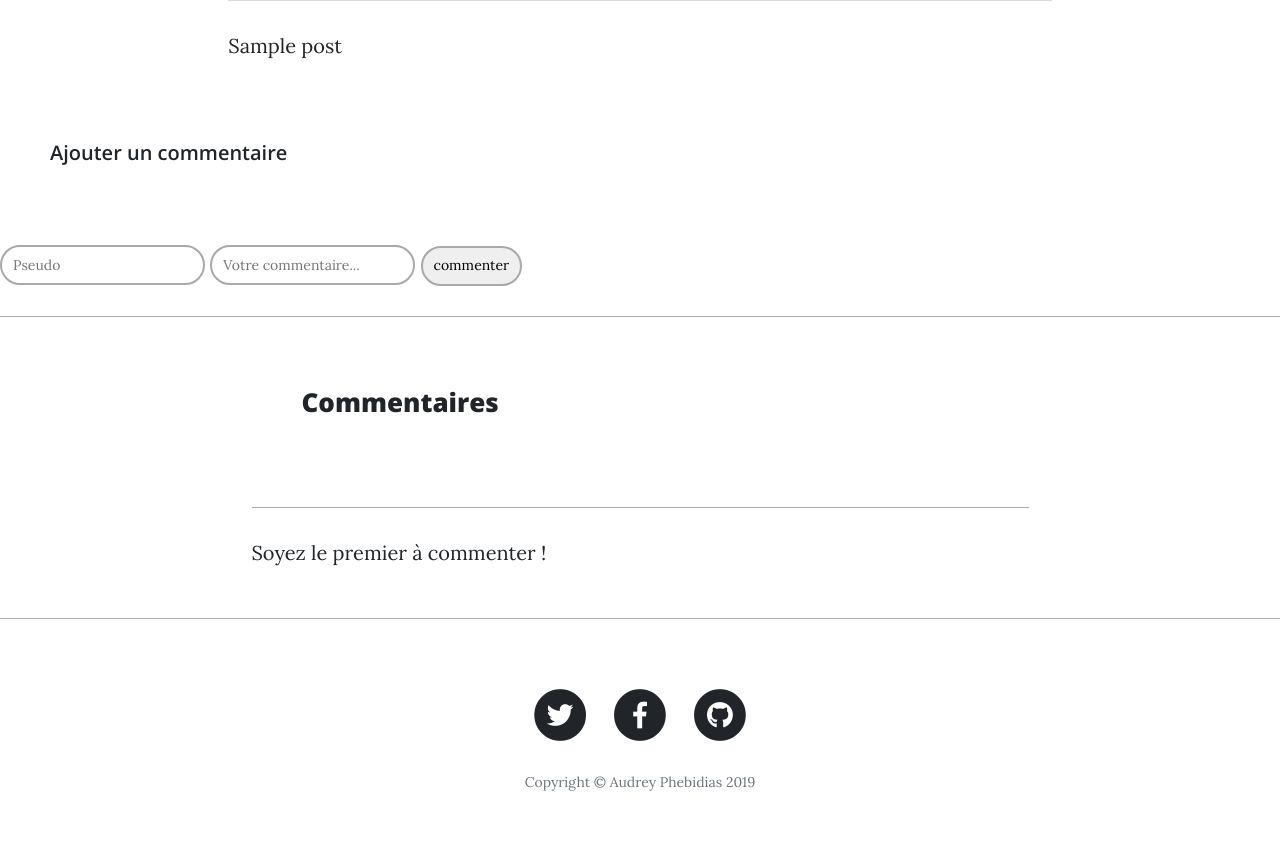
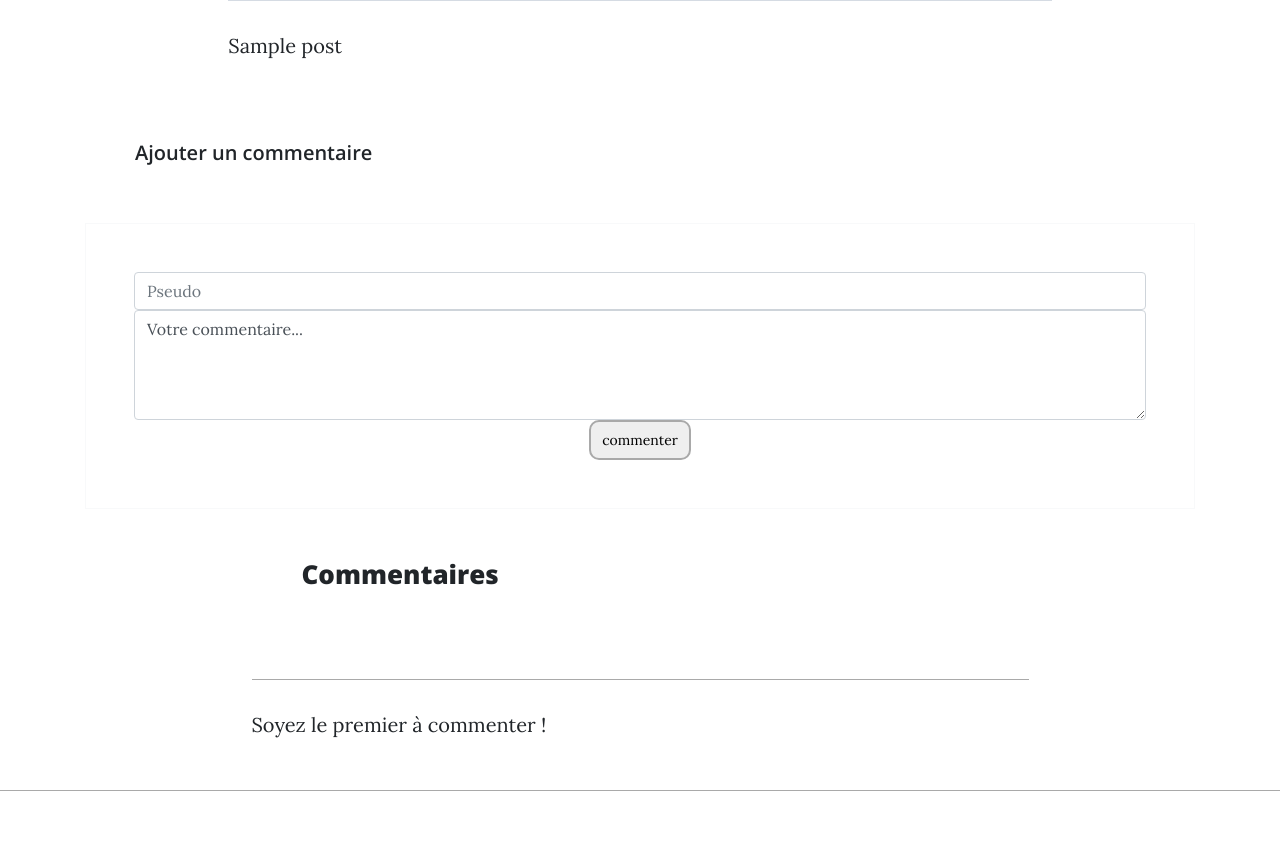
Before and after one commit to cocoa-wafer/p4, a PHP site: template src/View/Post/postview.twig in a window 1280 px wide. Shown: the part 1536-2395 px from the top of the page. Before the commit the page ends 2327 px from the top, so only its background shows below. Run offline with PHP 8.4, Linux system fonts and the light colour scheme; the template is opened without the code that fills it: most values are stand-ins (such as "Sample title", 1, 10 or a date in 2020); grey boxes marked "Sample" are stand-in pictures; some libraries are stand-ins or nearby versions.

Commit message:
modifs soutenance
modif du formulaire
enlever les references à l'arborescence
ne pas échapper les posts
gestion du message pour signalement / ajout commentaire

```diff
--- a/index.php
+++ b/index.php
@@ -42,7 +42,7 @@ switch ($cible) {
     //add comment en bdd et affiche
     case 'comment' :
         if (isset($_POST['author'])) {
-            $comment->addComment($_POST['author'], $_POST['comment'], $_GET['id'], $_GET['arborescence'], $_GET['comment_parent']);
+            $comment->addComment($_POST['author'], $_POST['comment'], $_GET['id']);
         }
         break;
     // commentaire accepté
--- a/public/css/clean-blog.css
+++ b/public/css/clean-blog.css
@@ -418,13 +418,14 @@ footer .copyright {
 
 /*ajout css*/
 
-input {
+.envoyer  {
   border: 2px solid darkgrey;
-  border-radius: 40px;
+  border-radius: 10px;
   height: 40px;
   padding: 0 11px;
   font-size: 14px;
 }
+
 
 hr {
   margin-top: 20px;
--- a/src/Controller/PostController.php
+++ b/src/Controller/PostController.php
@@ -47,6 +47,11 @@ class  PostController extends Controller {
   }
 
     public function getPost($id) {
+      if ($_SESSION['message_affiche']) {
+        unset($_SESSION['message']);
+        $_SESSION['message_affiche'] = 0;
+      }
+
       return $this->twig->render('Post/postview.twig',
         array(
             'post' =>  $this->postManager->getPost($id),
--- a/src/Model/Manager/CommentManager.php
+++ b/src/Model/Manager/CommentManager.php
@@ -9,12 +9,10 @@ class CommentManager extends Manager {
   public function createComment($comment) {
     $array =(array('post_id' => $comment->getPostId(),
                    'author'=>$comment->getAuthor(),
-                   'comment' => $comment->getComment(),
-                   'arborescence' => $comment->getArborescence(),
-                   'comment_parent' => $comment->getCommentParent()
+                   'comment' => $comment->getComment()
                   ));
 
-    return $this->insert('INSERT INTO comments(post_id, author,comment,comment_date,arborescence,comment_parent) VALUES(:post_id,:author,:comment,NOW(),:arborescence,:comment_parent)',$array);
+    return $this->insert('INSERT INTO comments(post_id, author,comment,comment_date) VALUES(:post_id,:author,:comment,NOW())',$array);
   }
 
   public function deleteComment($id) {
--- a/src/View/Admin/accueil.twig
+++ b/src/View/Admin/accueil.twig
@@ -16,7 +16,7 @@ Un billet pour l'Alaska
               {{accueil[0].title}}
             </p>
             <p class="post-subtitle">
-              {{accueil[0].post|length > 50 ? accueil[0].post|striptags|slice(0, 50) ~ '...' :accueil[0].post}}
+              {{accueil[0].post|truncate(50)|raw}}
             </p>
           </a>
           <p class="post-meta">Posté par {{accueil[0].author}}, le {{ accueil[0].post_date|date("m/d/Y") }}</p>
@@ -31,7 +31,7 @@ Un billet pour l'Alaska
               {{accueil[1].title}}
             </p>
             <p class="post-subtitle">
-              {{accueil[1].post|length > 50 ? accueil[1].post|striptags|slice(0, 50) ~ '...' :accueil[1].post}}
+              {{accueil[1].post|truncate(50)|raw}}
             </p>
           </a>
           <p class="post-meta">Posté par {{accueil[1].author}}, le {{ accueil[1].post_date|date("m/d/Y") }}</p>
--- a/src/View/Comment/commentaires.twig
+++ b/src/View/Comment/commentaires.twig
@@ -7,12 +7,11 @@
 				<ul class="comments">
                 {% for comment in comments %}
 				<li class="clearfix">
-				  <div class="post-comments {{comment.arborescence}}">
+				  <div class="post-comments">
 				      <p class="meta">{{comment.comment_date}} {{comment.author}} a dit le {{ comment.comment_date|date("m/d/Y") }}: <i class="pull-right"><a href="?cible=signaler&id={{post.id}}&comment={{comment.id}}"><small>Signaler ce commentaire</small></a></i></p>
 				      <p>
 				        {{comment.comment}}
 				      </p>
-                        {% include 'Comment/repondre.twig' %}
 				  </div>
 				</li>
                 {% else %}
--- a/src/View/Comment/commenter.twig
+++ b/src/View/Comment/commenter.twig
@@ -1,10 +1,13 @@
-<div class="comment"><h5> Ajouter un commentaire </h5>
+{% if _session['message'] %}
+<p class="alert alert-dismissible alert-success">{{_session['message']}} </p>
+ {% endif %}
 
-<form method="post" action="?cible=comment&id={{post.id}}&arborescence=1&comment_parent=1">
-    <p><input type="text" name="author" placeholder="Pseudo"/>
-    <input type="text" placeholder="Votre commentaire..." name="comment"/>
-    <input type="submit" value="commenter"/></p>
+<div class="comment container bootstrap snippet"><h5> Ajouter un commentaire </h5>
+
+<form class="text-center border border-light p-5" method="post" action="?cible=comment&id={{post.id}}">
+    <input class="form-control" type="text" name="author" placeholder="Pseudo"/>
+    <textarea class="form-control" cols="50" rows="4" type="text" name="comment"/>Votre commentaire...</textarea>
+    <input class="envoyer" type="submit" value="commenter"/>
 </form>
 
-<hr>
 </div>
--- a/src/View/Layout/accueil.twig
+++ b/src/View/Layout/accueil.twig
@@ -16,7 +16,7 @@ Un billet pour l'Alaska
               {{accueil[0].title}}
             </p>
             <p class="post-subtitle">
-              {{accueil[0].post|length > 50 ? accueil[0].post|striptags|slice(0, 50) ~ '...' :accueil[0].post}}
+              {{accueil[0].post|truncate(50)|raw}}
             </p>
           </a>
           <p class="post-meta">Posté par {{accueil[0].author}}, le {{accueil[0].date}}</p>
@@ -31,7 +31,7 @@ Un billet pour l'Alaska
               {{accueil[1].title}}
             </p>
             <p class="post-subtitle">
-              {{accueil[1].post|length > 50 ? accueil[1].post|striptags|slice(0, 50) ~ '...' :accueil[1].post}}
+              {{accueil[1].post|truncate(50)|raw}}
             </p>
           </a>
           <p class="post-meta">Posté par {{accueil[1].author}}, le {{accueil[1].date}}</p>
--- a/src/View/Layout/template.twig
+++ b/src/View/Layout/template.twig
@@ -5,7 +5,6 @@
 
   <meta charset="utf-8">
   <meta name="viewport" content="width=device-width, initial-scale=1, shrink-to-fit=no">
-  <meta name="viewport" content="width=device-width, initial-scale=1.0">
   <meta name="description" content="">
   <meta name="author" content="">
 
--- a/src/View/Post/posts.twig
+++ b/src/View/Post/posts.twig
@@ -11,7 +11,7 @@
               {{item.title}}
             </p>
             <p class="post-subtitle">
-              {{ item.post|length > 50 ? item.post|striptags|slice(0, 50) ~ '...' : item.post}}
+              {{ item.post|truncate(50)|raw}}
             </p>
           </a>
           <p class="post-meta">Posté par {{ item.author }}, le {{ item.post_date|date("m/d/Y") }}</p>
```
Also changed, not shown: src/Controller/CommentController.php (+4 -6 lines), src/Model/Entity/Comment.php (+0 -11 lines), src/View/Comment/repondre.twig (deleted, +0 -7 lines). Lines whose indentation alone changed are shown as unchanged.
